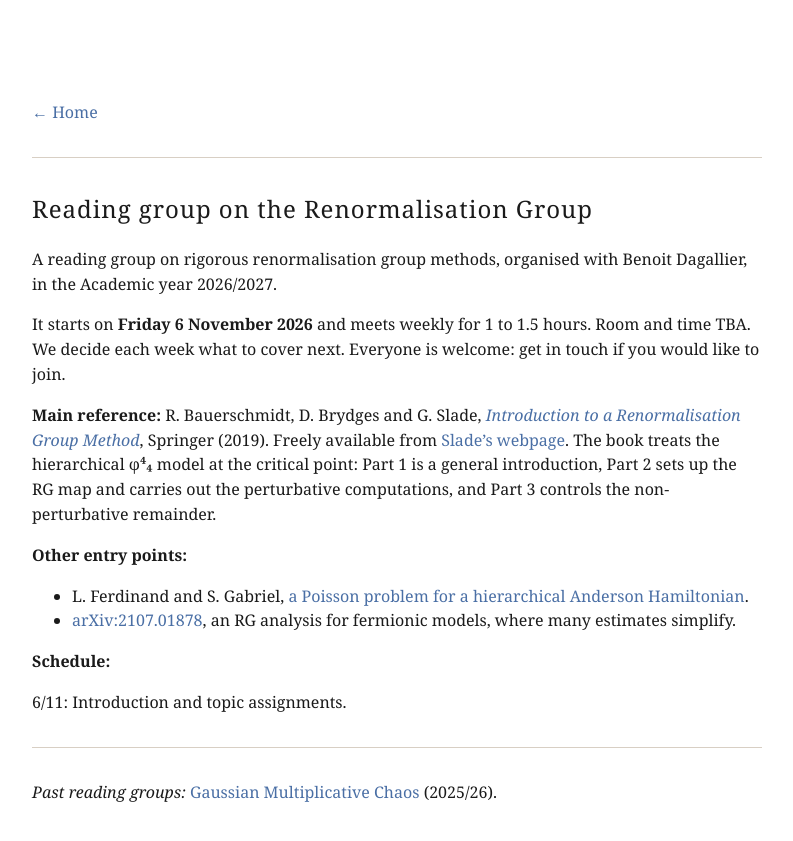
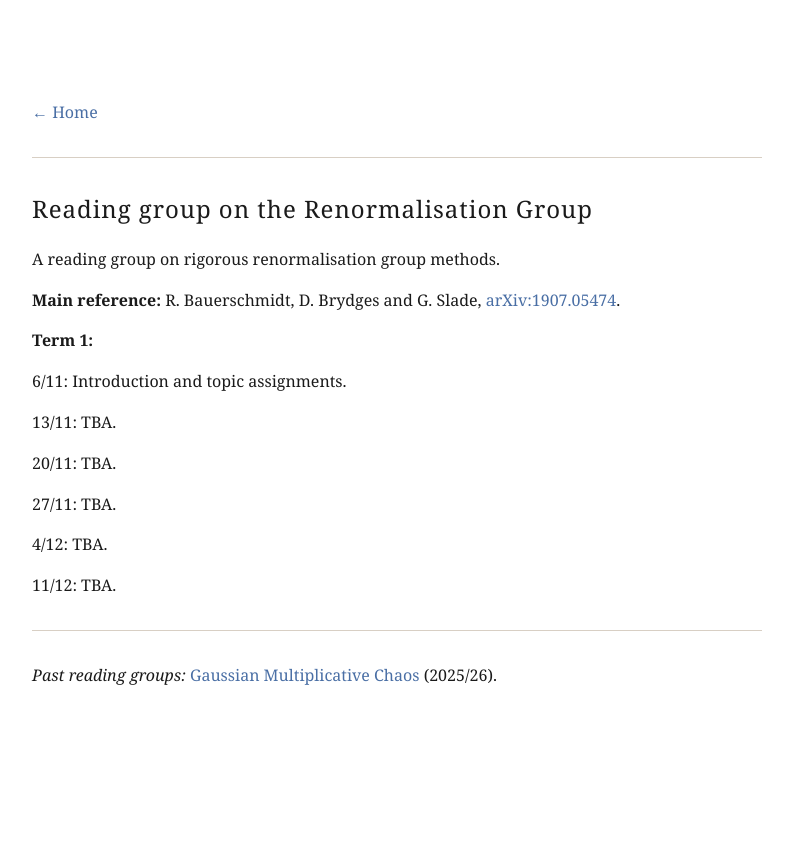
Before and after one commit to rosati-tom/rosati-tom.github.io, a Jekyll site: the page built from rg.md, in a window 1280 px wide. Shown: the top 841 px of the page, without its empty margins (243-1036 px from the left). Built offline with Jekyll 4.4.1, drawn with Linux system fonts in a browser that asks for light colours; some web fonts are replaced; our own code applies the rules of GitHub Pages for plain Markdown files.

Commit message:
Some more reading group

```diff
--- a/rg.md
+++ b/rg.md
@@ -5,20 +5,23 @@
 
 ## Reading group on the Renormalisation Group
 
-A reading group on rigorous renormalisation group methods, organised with Benoit Dagallier, in the Academic year 2026/2027.
+A reading group on rigorous renormalisation group methods.
 
-It starts on **Friday 6 November 2026** and meets weekly for 1 to 1.5 hours. Room and time TBA. We decide each week what to cover next. Everyone is welcome: get in touch if you would like to join.
+**Main reference:** R. Bauerschmidt, D. Brydges and G. Slade, [arXiv:1907.05474](https://arxiv.org/abs/1907.05474).
 
-**Main reference:** R. Bauerschmidt, D. Brydges and G. Slade, [*Introduction to a Renormalisation Group Method*](https://link.springer.com/book/10.1007/978-981-32-9593-3), Springer (2019). Freely available from [Slade's webpage](https://www.math.ubc.ca/~slade/bauerschmidt_brydges_slade_book_180629.pdf).
-The book treats the hierarchical φ⁴₄ model at the critical point: Part 1 is a general introduction, Part 2 sets up the RG map and carries out the perturbative computations, and Part 3 controls the non-perturbative remainder.
-
-**Other entry points:**
-- L. Ferdinand and S. Gabriel, [a Poisson problem for a hierarchical Anderson Hamiltonian](https://arxiv.org/abs/2603.17177).
-- [arXiv:2107.01878](https://arxiv.org/abs/2107.01878), an RG analysis for fermionic models, where many estimates simplify.
-
-**Schedule:**
+**Term 1:**
 
 > 6/11: Introduction and topic assignments.
+
+> 13/11: TBA.
+
+> 20/11: TBA.
+
+> 27/11: TBA.
+
+> 4/12: TBA.
+
+> 11/12: TBA.
 
 ----
 
```
Also changed, not shown: index.md (+1 -1 lines), teaching.md (+1 -1 lines).
